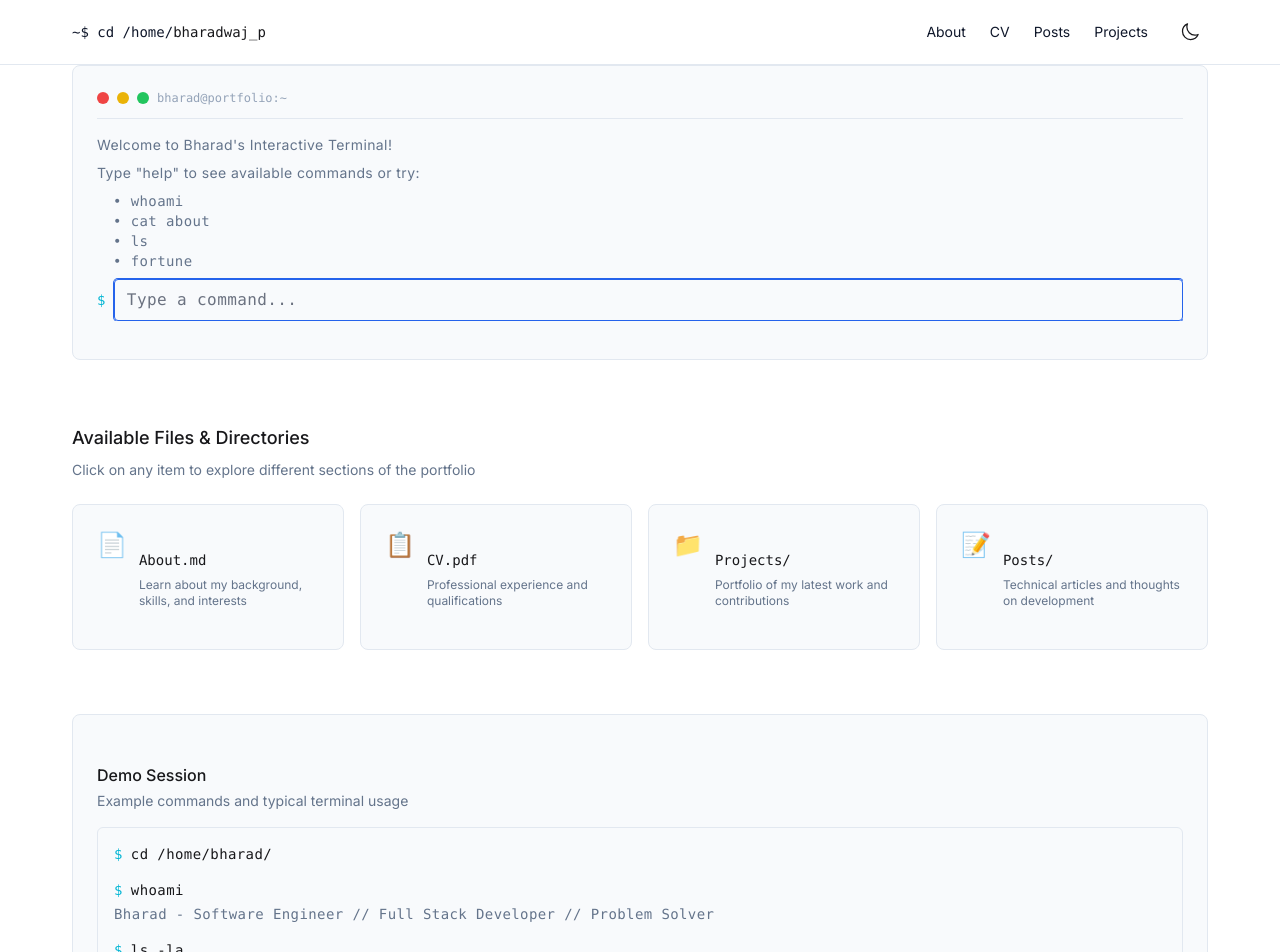
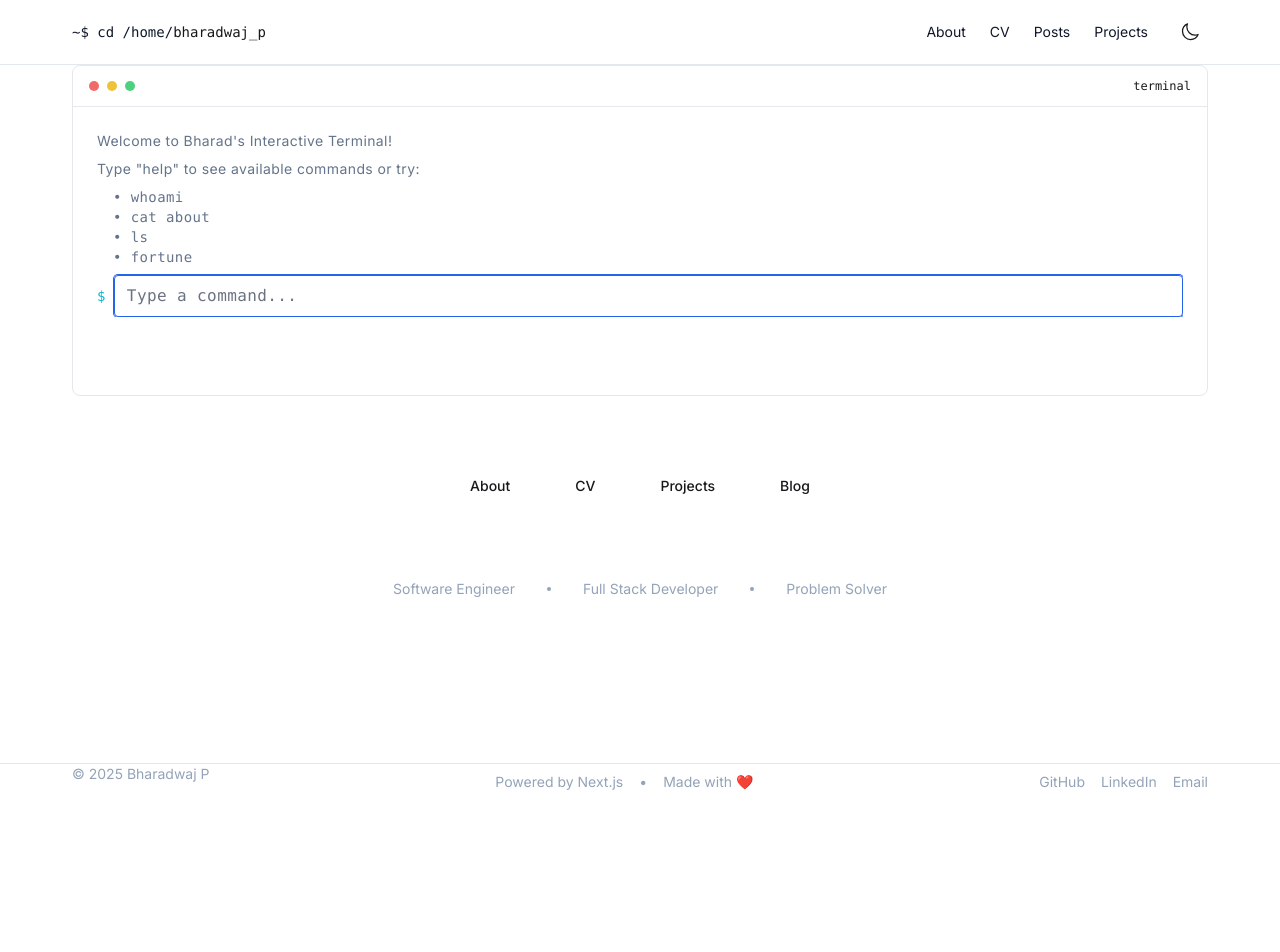
Before and after one commit to bharadwaj-pendyala/bharad-portfolio, a Next.js app: page /bharad-portfolio/ in a window 1280 px wide. Shown: the top 952 px of the page. After the commit the page ends 800 px from the top, so only its background shows below. Built offline with nearby package versions, Linux system fonts and the light colour scheme.

Commit message:
feat: revamp homepage with minimalist design

```diff
--- a/src/app/page.tsx
+++ b/src/app/page.tsx
@@ -1,73 +1,42 @@
 import TerminalHero from '@/components/TerminalHero';
-import NavigationCards from '@/components/NavigationCards';
-import TerminalSession from '@/components/TerminalSession';
+import MinimalNavigation from '@/components/MinimalNavigation';
 
 export default function Home(): JSX.Element {
   return (
-    <div className="container mx-auto max-w-4xl px-6 py-8">
-      {/* Terminal Hero Section */}
-      <section className="mb-16">
-        <div className="card border-card-border bg-card-bg">
-          <div className="relative">
-            {/* Terminal window decorations */}
-            <div className="mb-4 flex items-center space-x-2 border-b border-card-border pb-3">
-              <div className="h-3 w-3 rounded-full bg-red-500"></div>
-              <div className="h-3 w-3 rounded-full bg-yellow-500"></div>
-              <div className="h-3 w-3 rounded-full bg-green-500"></div>
-              <span className="ml-4 font-mono text-xs text-muted">
-                bharad@portfolio:~
-              </span>
+    <div className="container mx-auto max-w-3xl px-6 py-12">
+      {/* Main Terminal - Clean & Minimal */}
+      <section className="mb-20">
+        <div className="border-border/50 rounded-lg border bg-background">
+          {/* Minimal terminal header */}
+          <div className="border-border/50 flex items-center justify-between border-b px-4 py-3">
+            <div className="flex items-center space-x-2">
+              <div className="h-2.5 w-2.5 rounded-full bg-red-500/80"></div>
+              <div className="h-2.5 w-2.5 rounded-full bg-yellow-500/80"></div>
+              <div className="h-2.5 w-2.5 rounded-full bg-green-500/80"></div>
             </div>
+            <div className="text-muted/70 font-mono text-xs">terminal</div>
+          </div>
 
-            {/* Animated terminal content */}
-            <TerminalHero className="min-h-[200px]" />
+          {/* Interactive terminal */}
+          <div className="p-6">
+            <TerminalHero className="min-h-[240px]" />
           </div>
         </div>
       </section>
 
-      {/* Navigation Cards */}
-      <section className="mb-16">
-        <div className="mb-6">
-          <h2 className="mb-2 text-lg font-medium text-foreground">
-            Available Files & Directories
-          </h2>
-          <p className="text-sm text-secondary">
-            Click on any item to explore different sections of the portfolio
-          </p>
-        </div>
-        <NavigationCards />
+      {/* Minimal Navigation */}
+      <section className="mb-20">
+        <MinimalNavigation />
       </section>
 
-      {/* Terminal Session Preview */}
-      <section className="mb-16">
-        <div className="card border-card-border bg-card-bg">
-          <div className="mb-4">
-            <h3 className="mb-1 text-base font-medium text-foreground">
-              Demo Session
-            </h3>
-            <p className="text-sm text-secondary">
-              Example commands and typical terminal usage
-            </p>
-          </div>
-          <TerminalSession />
-        </div>
-      </section>
-
-      {/* Quick Stats */}
-      <section>
-        <div className="grid grid-cols-1 gap-4 sm:grid-cols-3">
-          <div className="card text-center">
-            <div className="mb-1 text-2xl font-bold text-accent">5+</div>
-            <div className="text-sm text-secondary">Years Experience</div>
-          </div>
-          <div className="card text-center">
-            <div className="mb-1 text-2xl font-bold text-accent">20+</div>
-            <div className="text-sm text-secondary">Projects Completed</div>
-          </div>
-          <div className="card text-center">
-            <div className="mb-1 text-2xl font-bold text-accent">10+</div>
-            <div className="text-sm text-secondary">Technologies</div>
-          </div>
+      {/* Simple Footer Info */}
+      <section className="text-center">
+        <div className="inline-flex items-center space-x-8 text-sm text-muted">
+          <span>Software Engineer</span>
+          <span className="h-1 w-1 rounded-full bg-muted"></span>
+          <span>Full Stack Developer</span>
+          <span className="h-1 w-1 rounded-full bg-muted"></span>
+          <span>Problem Solver</span>
         </div>
       </section>
     </div>
--- /dev/null
+++ b/src/components/MinimalNavigation.tsx
@@ -0,0 +1,55 @@
+import Link from 'next/link';
+import { siteConfig } from '@/config/site';
+
+type NavigationItem = {
+  label: string;
+  href: string;
+  enabled: boolean;
+};
+
+export default function MinimalNavigation(): JSX.Element {
+  const navigation: NavigationItem[] = [
+    {
+      label: 'About',
+      href: '/about',
+      enabled: siteConfig.features.showAbout,
+    },
+    {
+      label: 'CV',
+      href: '/cv',
+      enabled: true,
+    },
+    {
+      label: 'Projects',
+      href: '/projects',
+      enabled: siteConfig.features.showProjects,
+    },
+    {
+      label: 'Blog',
+      href: '/blog',
+      enabled: siteConfig.features.showBlog,
+    },
+  ];
+
+  const enabledItems = navigation.filter((item) => item.enabled);
+
+  return (
+    <nav className="flex justify-center">
+      <div className="flex items-center space-x-8">
+        {enabledItems.map((item, index) => (
+          <div key={item.href} className="flex items-center">
+            <Link
+              href={item.href}
+              className="text-sm font-medium text-foreground/70 transition-colors hover:text-foreground"
+            >
+              {item.label}
+            </Link>
+            {index < enabledItems.length - 1 && (
+              <div className="bg-border/50 ml-8 h-3 w-px"></div>
+            )}
+          </div>
+        ))}
+      </div>
+    </nav>
+  );
+}
```
